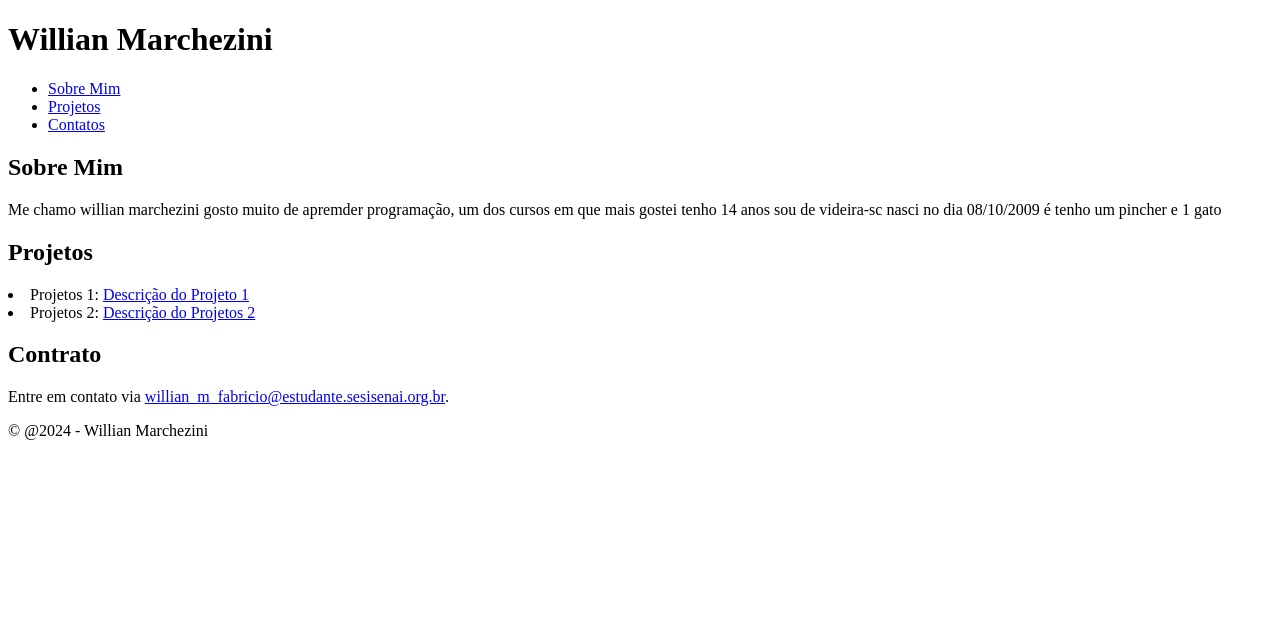
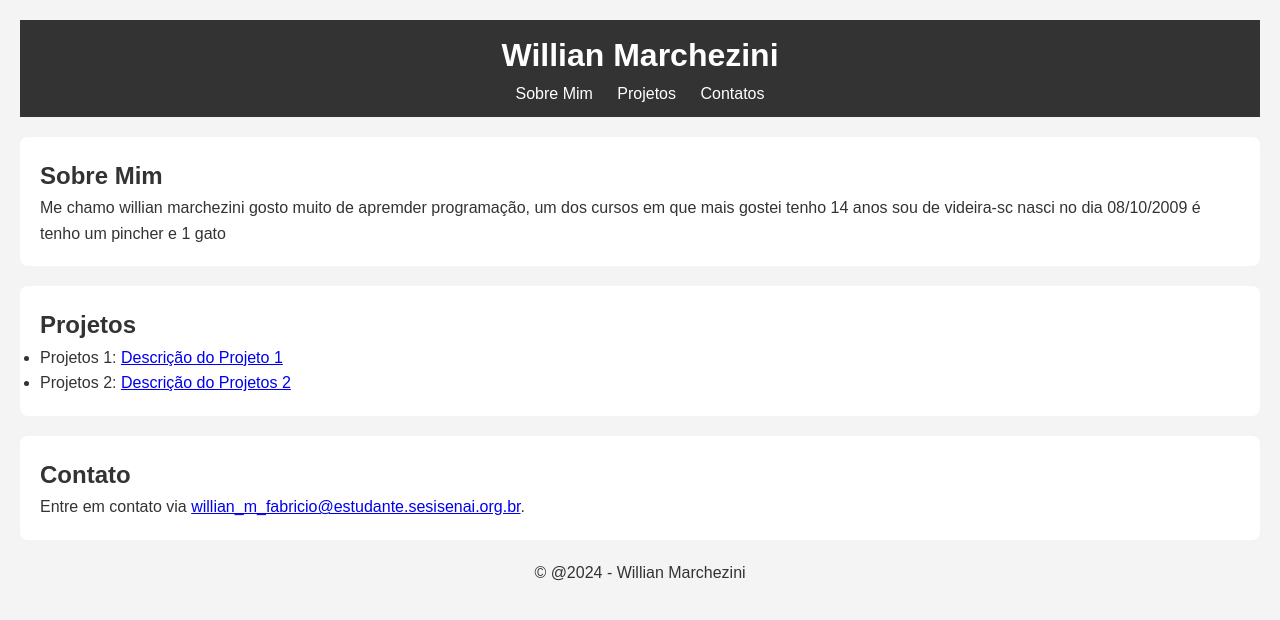
Before and after one commit to willmarchezini/Pessoal, a plain HTML site: page index.html in a window 1280 px wide. Drawn offline with Linux system fonts and the light colour scheme.

Commit message:
Update index.html

```diff
--- a/index.html
+++ b/index.html
@@ -1,8 +1,89 @@
 <!DOCTYPE html>
 <html>
+
+
 <head>
    <title>Pagina Pessoal Willian</title>
 </head>
+<style>
+   * {
+      margin: 0;
+      padding: 0;
+      box-sizing: border-box;
+   }
+
+
+   body {
+      font-family: Arial, sans-serif;
+      background-color: #f4f4f4;
+      color: #333;
+      line-height: 1.6;
+      padding: 20px;
+   }
+
+
+   header {
+      background-color: #333;
+      color: #fff;
+      padding: 10px 0;
+      text-align: center;
+
+
+   }
+
+
+   header h1 {
+      margin-botton: 10px;
+   }
+
+
+   nav ul {
+      list-style: none;
+   }
+
+
+   nav ul li {
+      display: inline;
+      margin: 0 10px;
+   }
+
+
+   nav ul li a {
+      color: #fff;
+      text-decoration: none;
+   }
+
+
+   section {
+      margin: 20px 0;
+   }
+
+
+   section#sobre,
+   section#projetos,
+   section#contato {
+      background-color: #fff;
+      padding: 20px;
+      border-radius: 8px;
+      box-shadow: 0 0 10px rgba (0, 0, 0.1):
+   }
+
+
+   footer {
+      text-align: center;
+      margin-top: 20px;
+   }
+</style>
+
+
+<html>
+
+
+<head>
+   <title>Pagina Pessoal Willian</title>
+</head>
+
+
 <body>
    <header>
       <h1>Willian Marchezini</h1>
@@ -10,34 +91,52 @@
          <ul>
             <li><a href="#sobre">Sobre Mim</a></li>
             <li><a href="#projetos">Projetos</a></li>
-                 <li><a href="@contato">Contatos</a></li>
+            <li><a href="#contato">Contatos</a></li>
          </ul>
       </nav>
    </header>
 
+
+
+
    <section id="sobre">
       <h2> Sobre Mim</h2>
-    <p>Me chamo willian marchezini gosto muito de apremder programação, um dos cursos em que mais gostei tenho 14 anos sou de videira-sc nasci no dia 08/10/2009 é tenho um pincher e 1 gato</p
+      <p>Me chamo willian marchezini gosto muito de apremder programação, um dos cursos em que mais gostei tenho 14 anos
+         sou de videira-sc nasci no dia 08/10/2009 é tenho um pincher e 1 gato</p>
+   </section>
 
-        </section>
+
+
 
    <section id="projetos">
 
+
       <h2>Projetos</h2>
-        <li>Projetos 1:  <a href="#"> Descrição do Projeto 1</a></li>
+      <ul>
+         <li>Projetos 1: <a href="#"> Descrição do Projeto 1</a></li>
+
 
          <li>Projetos 2: <a href="#">Descrição do Projetos 2</a></li>
       </ul>
    </section>
 
+
+
+
    <section id="contato">
-       <h2>Contrato</h2>
-       <p>Entre em contato via
-         <a href="mailto:willian_m_fabricio@estudante.sesisenai.org.br">willian_m_fabricio@estudante.sesisenai.org.br</a>.</p>
+      <h2>Contato</h2>
+      <p>Entre em contato via <a
+            href="mailto:willian_m_fabricio@estudante.sesisenai.org.br">willian_m_fabricio@estudante.sesisenai.org.br</a>.
+      </p>
    </section>
+
+
+
 
    <footer>
       <p>&copy; @2024 - Willian Marchezini</p>
    </footer>
 </body>
+
+
 </html>
```
Lines whose indentation alone changed are shown as unchanged.
